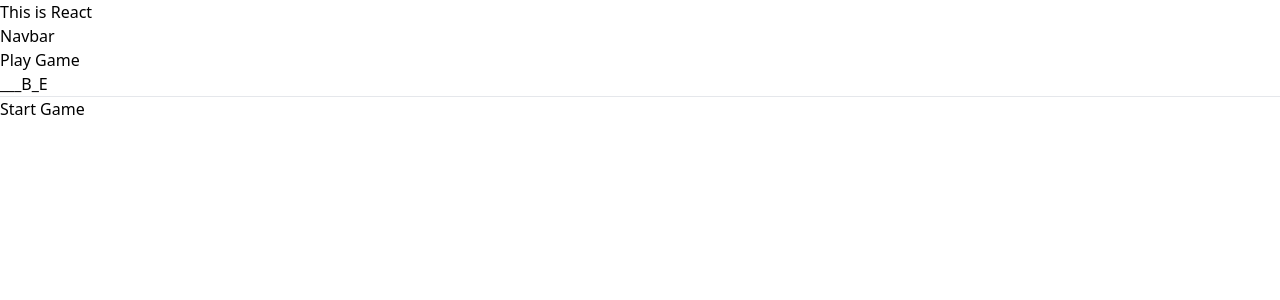
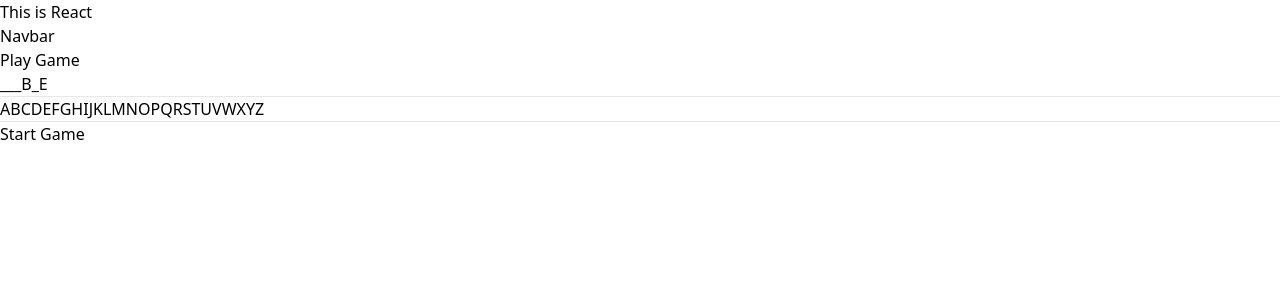
Before and after one commit to NaveenReddy0427/HangMan_Project, a React (Vite) app: page /play in a window 1280 px wide. Shown: the top 300 px of the page. Built offline with nearby package versions, Linux system fonts and the light colour scheme.

Commit message:
added alphabets buttons

```diff
--- /dev/null
+++ b/src/components/LetterButtons/LetterButtons.jsx
@@ -0,0 +1,45 @@
+const ALPHABETS = new Array(26).fill('').map((e, index) => String.fromCharCode(65 + index));
+
+const LetterButtons = ({ usedLetters, onLetterClick }) => {
+
+    // Convert usedLetters to a Set of uppercase letters
+    const selectedLetters = new Set(usedLetters.join('').toUpperCase().split(''));
+
+    // Function to determine the text color based on the letter's usage
+    const buttonStyle = (letter) => {
+        if (selectedLetters.has(letter)) {
+            return 'text-red-700'; // Red text for used letters
+        } else {
+            return 'text-blue-700'; // Blue text for unused letters
+        }
+    };
+
+    const handleClick = function(event){
+        const character = event.target.value
+        onLetterClick(character)
+
+    }
+
+    // Map over ALPHABETS to create buttons with the appropriate style
+    const buttons = ALPHABETS.map((letter) => {
+        return (
+            <button
+                key={`button-${letter}`}
+                value={letter}
+                disabled={selectedLetters.has(letter)}
+                onClick={handleClick}
+                className={`text-xl h-5 w-5 m-1 focus:outline-none ${buttonStyle(letter)}`}
+            >
+                {letter}
+            </button>
+        );
+    });
+
+    return (
+        <>
+            {buttons}
+        </>
+    );
+};
+
+export default LetterButtons;
--- a/src/pages/PlayGame/PlayGame.jsx
+++ b/src/pages/PlayGame/PlayGame.jsx
@@ -1,5 +1,6 @@
 import { Link } from 'react-router-dom';
 import MaskedText from '../../components/MaskedText/MaskedText';
+import LetterButtons from '../../components/LetterButtons/LetterButtons';
 
 const PlayGame = () => {
   return (
@@ -10,6 +11,9 @@ const PlayGame = () => {
             <MaskedText text="humble" usedLetters={['b', 'e']} />
             <hr/>
 
+            <LetterButtons usedLetters={['b', 'e']} />
+            <hr/>
+
             <Link to='/start'> Start Game </Link>
     </div>
     </>
```
